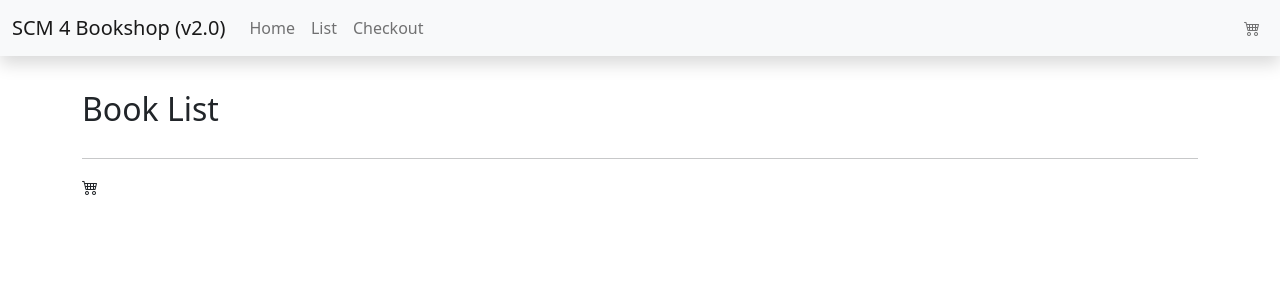
After one commit to elmarputz/class-bookstore-php-dev-25, a PHP site: template site/views/list.php in a window 1280 px wide. The commit adds this page. Shown: the top 300 px of the page. Run offline with PHP 8.4, Linux system fonts and the light colour scheme; the template is opened without the code that fills it, so the values that code supplies are empty.

Commit message:
view loader

```diff
--- /dev/null
+++ b/site/views/list.php
@@ -0,0 +1,14 @@
+
+<?php
+require_once "views/partials/header.php";
+?>
+
+
+<div class="page-header">
+    <h2>Book List</h2>
+</div>
+
+
+<?php
+require_once "views/partials/footer.php";
+?>
--- /dev/null
+++ b/site/views/partials/footer.php
@@ -0,0 +1,29 @@
+<div class="footer">
+
+    <!--display cart info-->
+    <hr />
+    <div class="row">
+        <div class="col-md-4">
+            <a href="index.php?view=checkout" class="footer-link"  data-bs-toggle="tooltip" data-bs-placement="top" title="Zum Checkout">
+                <span class="badge bg-secondary"><?php // echo Bookshop\Util::escape($cartSize); ?></span> <span class="bi bi-cart4" aria-hidden="true"></span>
+            </a>
+        </div>
+        <div class="col-md-4 ms-auto text-end">
+            <p><?php // echo Bookshop\Util::escape(date('d.m.Y H:i', time())); ?></p>
+        </div>
+    </div>
+
+    <!--/display cart info-->
+
+</div>
+
+
+
+</div> <!-- container -->
+
+<script src="https://cdn.jsdelivr.net/npm/bootstrap@5.0.2/dist/js/bootstrap.bundle.min.js" integrity="sha384-MrcW6ZMFYlzcLA8Nl+NtUVF0sA7MsXsP1UyJoMp4YLEuNSfAP+JcXn/tWtIaxVXM" crossorigin="anonymous"></script>
+<script src="assets/main.js"></script>
+
+</body>
+
+</html>
--- /dev/null
+++ b/site/views/partials/header.php
@@ -0,0 +1,77 @@
+<!DOCTYPE html>
+<html>
+<head>
+    <meta charset="utf-8">
+
+    <title>SCM4 Book Shop</title>
+    <meta name="viewport" content="width=device-width, initial-scale=1.0">
+    <link href="https://cdn.jsdelivr.net/npm/bootstrap@5.0.2/dist/css/bootstrap.min.css" rel="stylesheet" integrity="sha384-EVSTQN3/azprG1Anm3QDgpJLIm9Nao0Yz1ztcQTwFspd3yD65VohhpuuCOmLASjC" crossorigin="anonymous">
+    <link rel="stylesheet" href="https://cdn.jsdelivr.net/npm/bootstrap-icons@1.11.3/font/bootstrap-icons.min.css">
+    <link href="assets/main.css" rel="stylesheet">
+
+</head>
+<body>
+
+
+<div class="container" id="header">
+
+
+    <div class="navbar navbar-expand-lg navbar-light bg-light  fixed-top shadow gy-5">
+        <div class="container-fluid">
+
+            <a class="navbar-brand" href="/">SCM 4 Bookshop (v2.0)</a>
+
+            <button class="navbar-toggler" type="button" data-bs-toggle="collapse" data-bs-target="#navbarSupportedContent" aria-controls="navbarSupportedContent" aria-expanded="false" aria-label="Toggle navigation">
+                <span class="navbar-toggler-icon"></span>
+            </button>
+
+            <div class="collapse navbar-collapse" id="navbarSupportedContent">
+                <ul class="navbar-nav me-auto mb-2 mb-lg-0">
+                    <li class="nav-item"><a class="nav-link <?php if ($view === 'welcome') { ?> active<?php } ?>" href="index.php">Home</a></li>
+                    <li class="nav-item"><a class="nav-link <?php if ($view === 'list') { ?>active<?php } ?>" href="index.php?view=list">List</a></li>
+                    <li class="nav-item"><a class="nav-link <?php if ($view === 'checkout') { ?>class="active<?php } ?>" href="index.php?view=checkout">Checkout</a></li>
+                </ul>
+
+                <?php /* info - add when starting with search implementation */
+                require('views/partials/searchform.php'); ?>
+
+                <ul class="nav navbar-nav navbar-right login">
+                    <li  class="nav-item">
+                        <a href="index.php?view=checkout" class="nav-link" data-bs-toggle="tooltip" data-bs-placement="bottom" title="Zum Checkout">
+                            <span class="badge bg-secondary"><?php // echo Util::escape($cartSize); ?></span>
+                            <span class="bi bi-cart4" aria-hidden="true"></span>
+                        </a>
+                    </li>
+                    <li class="nav-item dropdown">
+                        <?php /* if ($user == null): ?>
+                            <a href="#" class="nav-link dropdown-toggle"  data-bs-toggle="dropdown" role="button" aria-expanded="false">
+                                Not logged in!
+                                <b class="caret"></b>
+                            </a>
+                            <ul class="dropdown-menu" role="menu">
+                                <li>
+                                    <a class="dropdown-item" href="index.php?view=login">Login now</a>
+                                </li>
+                            </ul>
+                        <?php else: ?>
+                            <a href="#" class="nav-link dropdown-toggle" data-bs-toggle="dropdown" role="button" aria-expanded="false">
+                                Logged in as  <span class="badge bg-primary"><?php echo Util::escape($user->getUserName()); ?></span>
+                                <b class="caret"></b>
+                            </a>
+                            <ul class="dropdown-menu" role="menu">
+                                <li class="nav-item text-center">
+                                    <form method="post" action="<?php echo Util::action(Bookshop\Controller::ACTION_LOGOUT); ?>">
+                                        <button class="btn btn-sm btn-primary" role="button" type="submit">Logout</button>
+                                    </form>
+                                </li>
+                            </ul>
+                        <?php endif; */ ?>
+                    </li>
+                </ul> <!-- /. login -->
+            </div><!--/.nav-collapse -->
+        </div>
+    </div>
+</div>
+
+
+<div class="container">
```
Also changed, not shown: site/inc/bootstrap.php (added, +8 -0 lines), site/index.php (+14 -1 lines), site/views/welcome.php (added, +12 -0 lines), site/views/partials/searchform.php (added).
